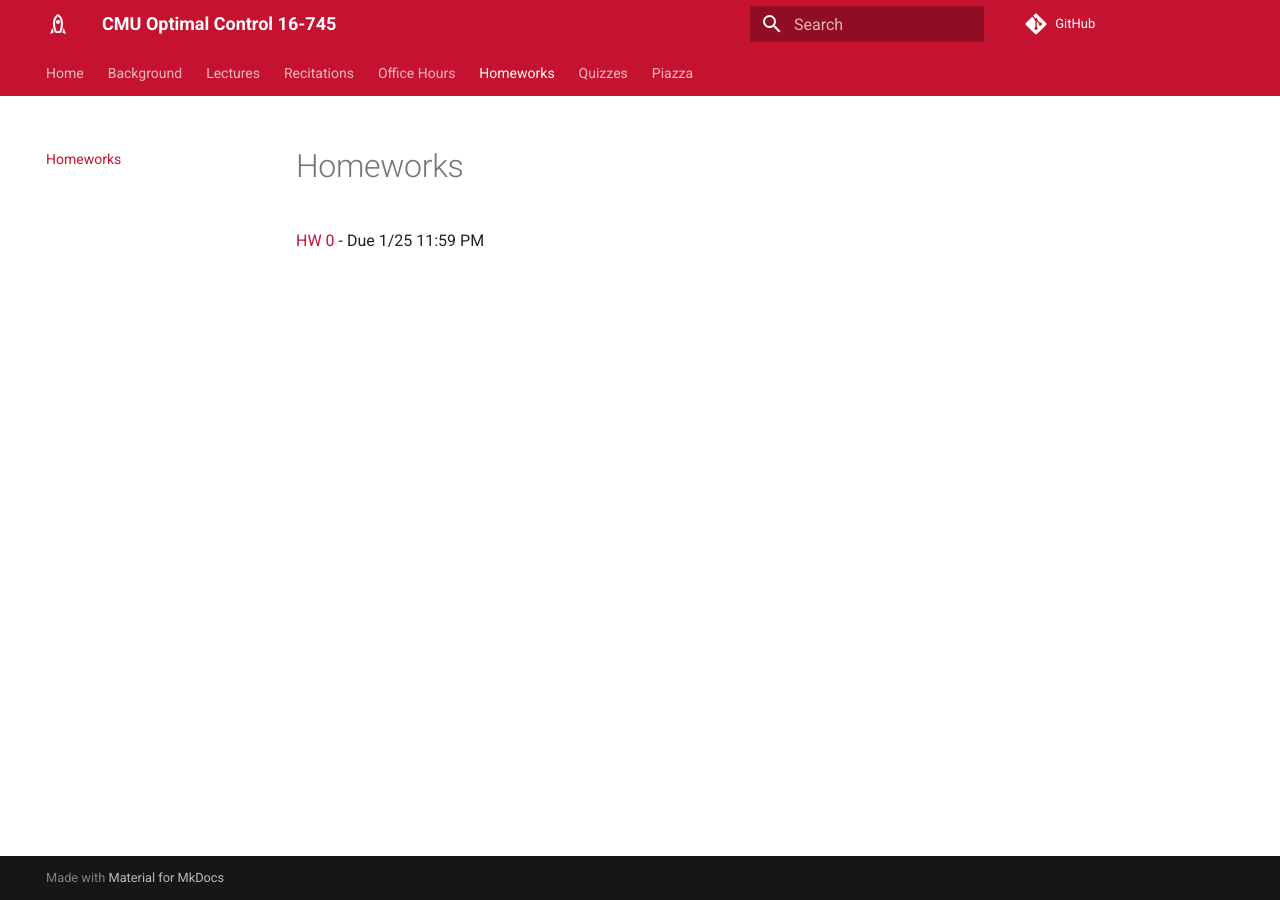
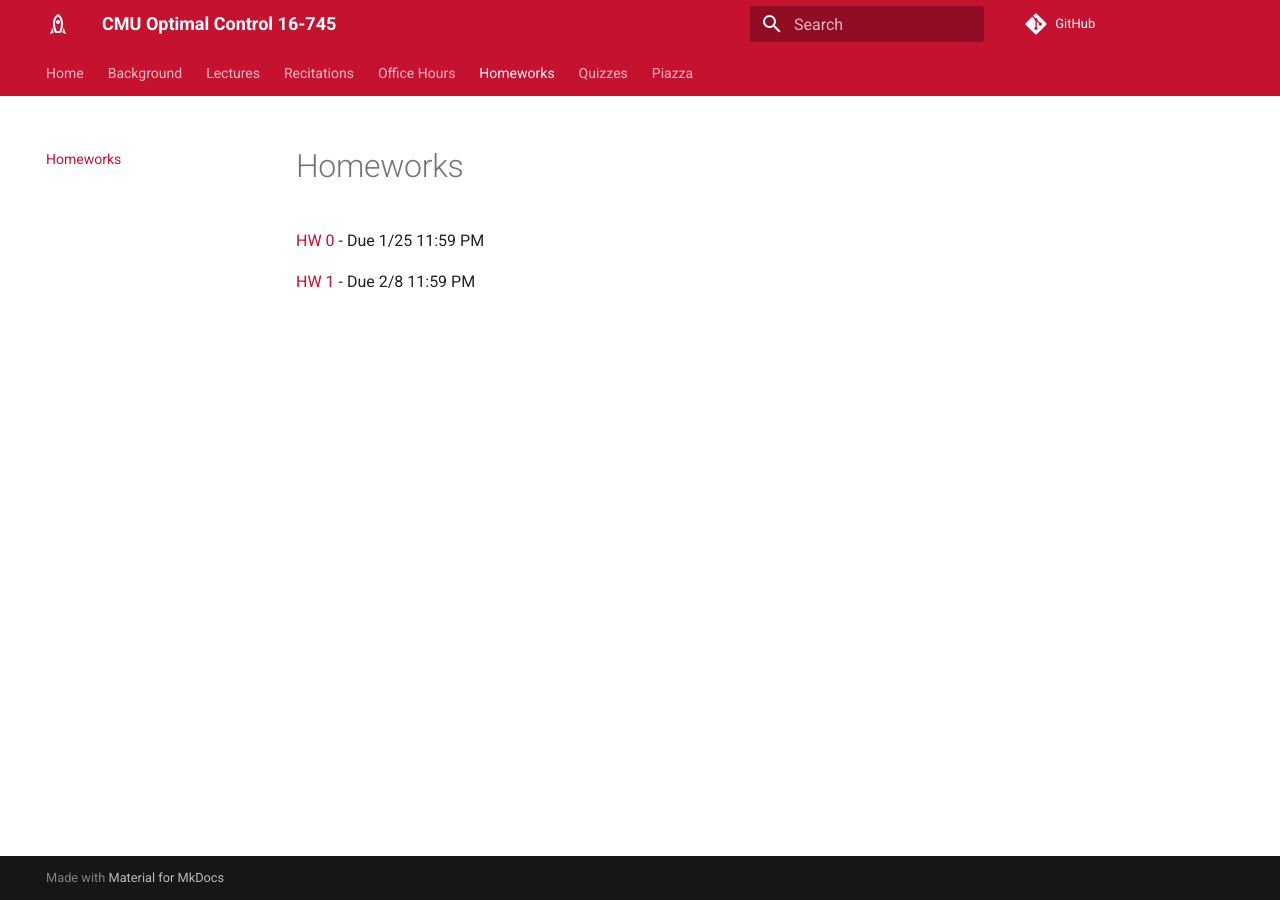
Before and after one commit to cmu-optimal-control/cmu-optimal-control.github.io, an MkDocs documentation site: the page built from docs/homeworks.md, in a window 1280 px wide. Built offline with MkDocs 1.6.1 and Material for MkDocs 9.7.7, drawn with Linux system fonts in a browser that asks for light colours.

Commit message:
add hw 1

```diff
--- a/docs/homeworks.md
+++ b/docs/homeworks.md
@@ -1,3 +1,5 @@
 # Homeworks
 
 [HW 0](https://github.com/Optimal-Control-16-745/HW0_S24) - Due 1/25 11:59 PM
+
+[HW 1](https://github.com/Optimal-Control-16-745/HW1_S24) - Due 2/8 11:59 PM
```
